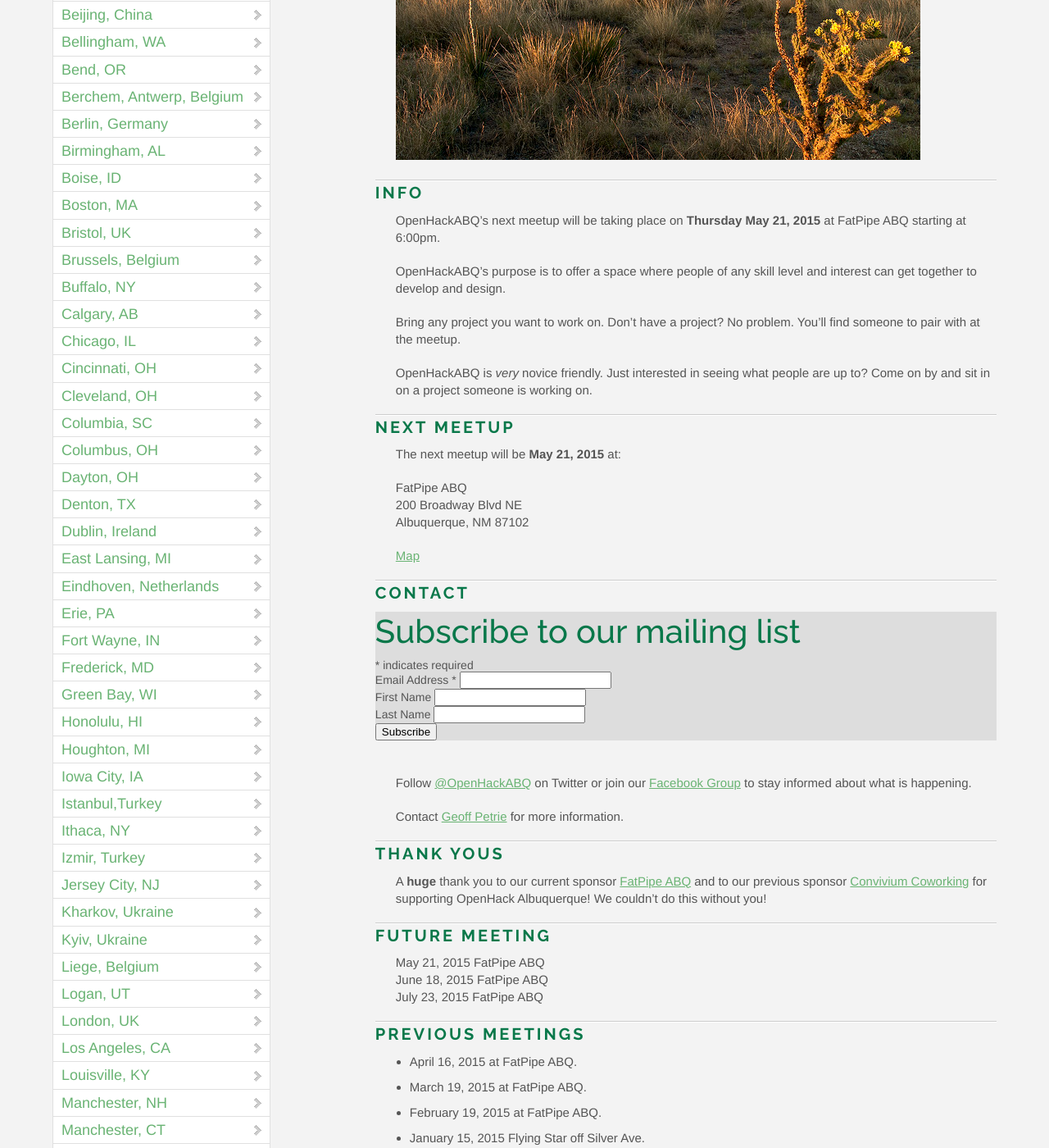
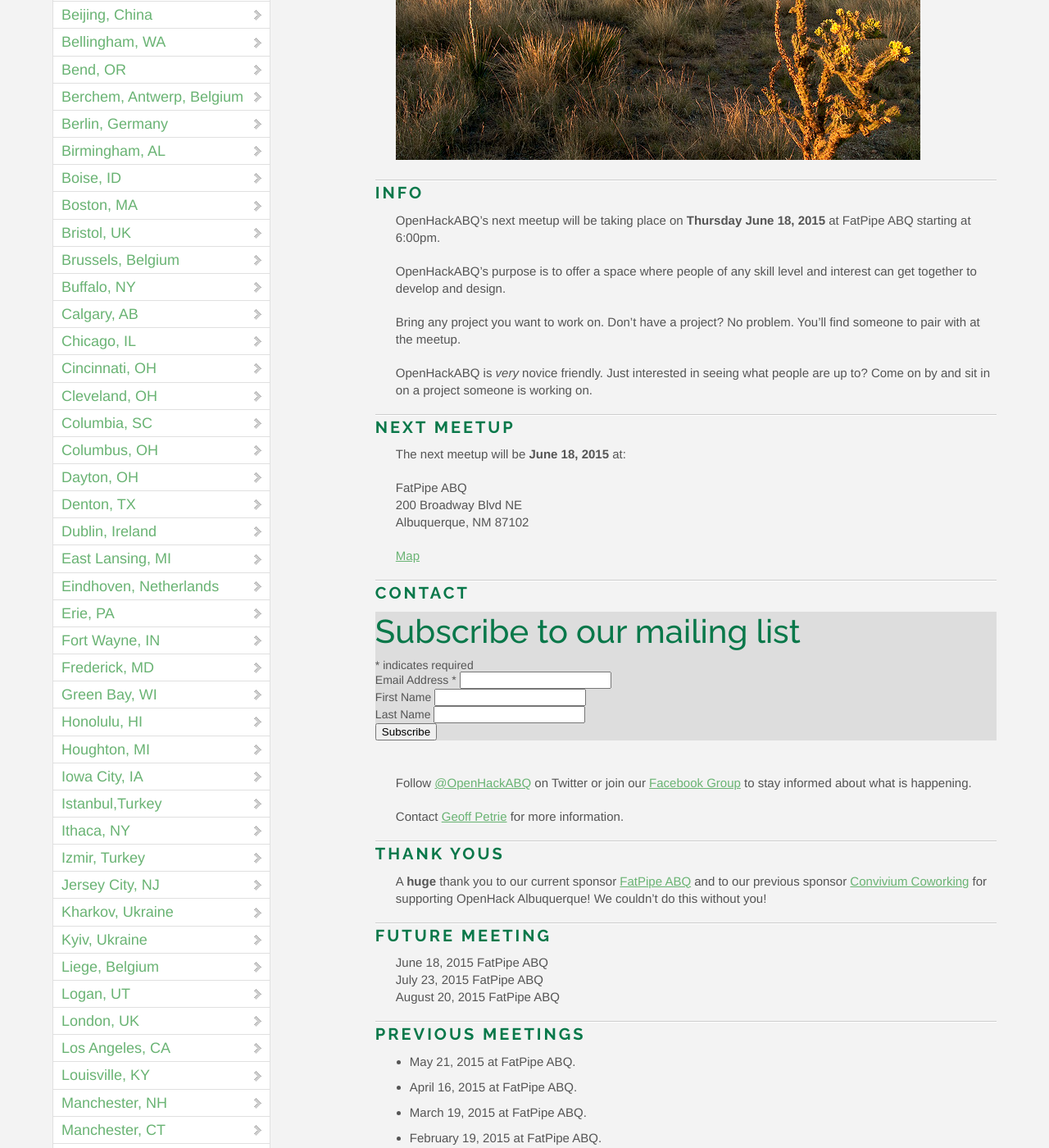
Before and after one commit to OpenHack/openhack.github.com, a Jekyll site: the page built from albuquerque/index.markdown, in a window 1280 px wide and 1400 px high, scrolled down 446 px. Shown: the whole window at 82% size. Built offline with Jekyll 4.4.1, drawn with Linux system fonts in a browser that asks for light colours; nearby versions of some CDN libraries; comment, search, counter and statistics services are not loaded.

Commit message:
Update ABQ

```diff
--- a/albuquerque/index.markdown
+++ b/albuquerque/index.markdown
@@ -9,7 +9,7 @@ title: OpenHack - Albuquerque, NM
 
 ### Info
 
-OpenHackABQ's next meetup will be taking place on **Thursday May 21, 2015** at FatPipe ABQ starting at 6:00pm.
+OpenHackABQ's next meetup will be taking place on **Thursday June 18, 2015** at FatPipe ABQ starting at 6:00pm.
 
 OpenHackABQ's purpose is to offer a space where people of any skill level and interest can get together to develop and design.
 
@@ -19,7 +19,7 @@ OpenHackABQ is _very_ novice friendly. Just interested in seeing what people are
 
 ### Next meetup
 
-The next meetup will be **May 21, 2015** at:
+The next meetup will be **June 18, 2015** at:
 
 FatPipe ABQ
 200 Broadway Blvd NE
@@ -78,12 +78,13 @@ A **huge** thank you to our current sponsor [FatPipe ABQ](http://fatpipeabq.com/
 
 ### Future Meeting
 
-May 21, 2015 FatPipe ABQ
 June 18, 2015 FatPipe ABQ
 July 23, 2015 FatPipe ABQ
+August 20, 2015 FatPipe ABQ
 
 ### Previous Meetings
 
+* May 21, 2015 at FatPipe ABQ.
 * April 16, 2015 at FatPipe ABQ.
 * March 19, 2015 at FatPipe ABQ.
 * February 19, 2015 at FatPipe ABQ.
```
